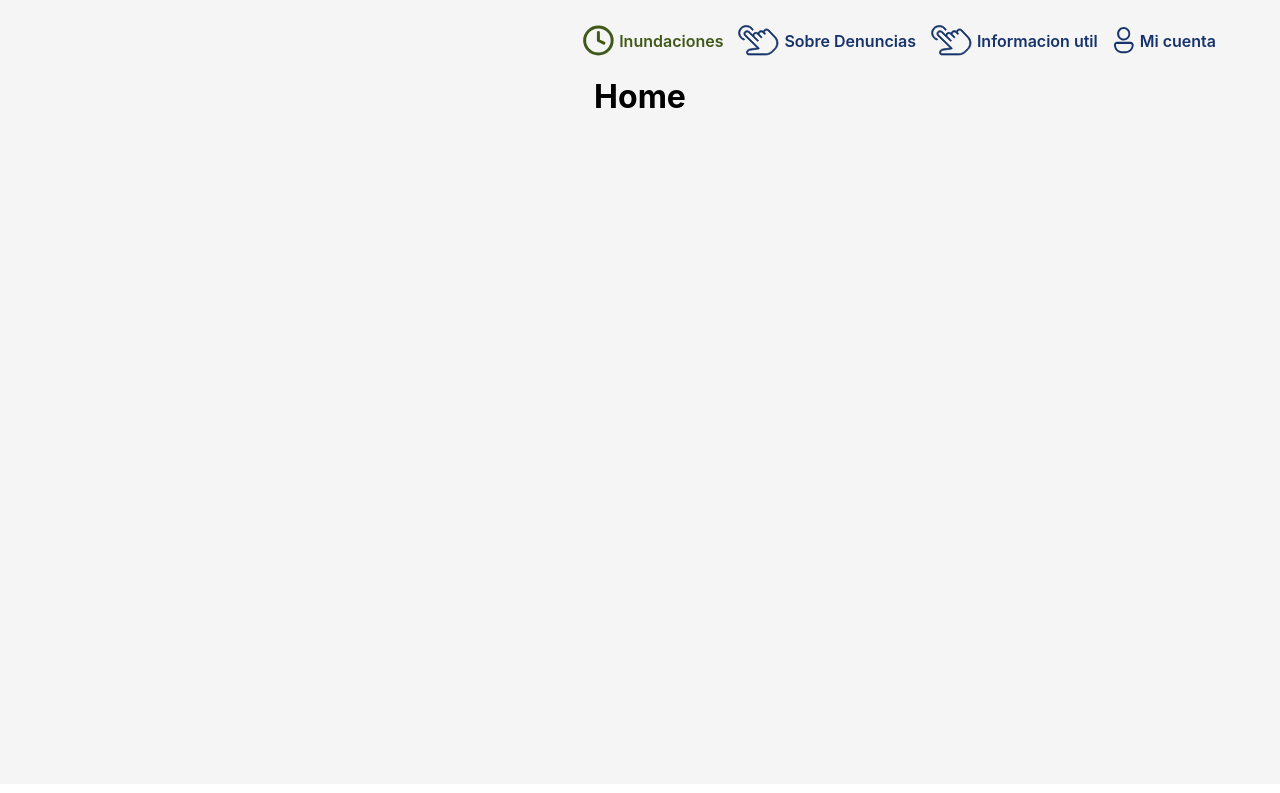
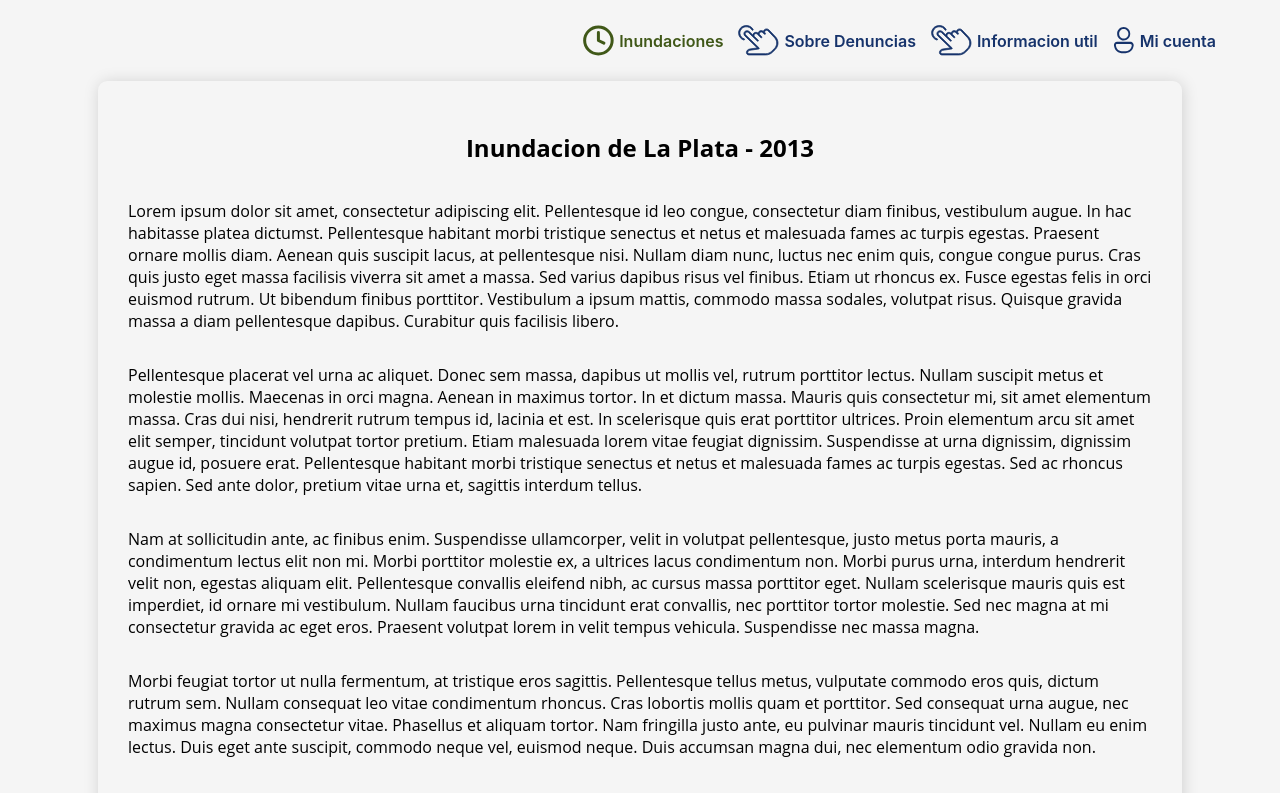
Before and after one commit to VanzaA/ux-web-accesible, a React (Create React App) app: page / in a window 1280 px wide. Shown: the top 793 px of the page. Built offline with nearby package versions, Linux system fonts and the light colour scheme.

Commit message:
Added home

```diff
--- a/src/App.tsx
+++ b/src/App.tsx
@@ -1,8 +1,9 @@
 import { Routes, Route } from "react-router-dom";
+import Footer from "./components/Footer/footer";
 import Navbar from "./components/navbar/Navbar";
+import Home from "./pages/Home/home";
 import IssuesList from "./pages/Issues/issues";
 
-const Home = () => <h1>Home</h1>;
 const Info = () => <h1>Info</h1>;
 const Submit = () => <h1>Submit</h1>;
 const About = () => <h1>About</h1>;
@@ -21,7 +22,7 @@ const App = () => (
         <Route element={<Home />} path="" />
       </Routes>
     </main>
-    <footer />
+    <Footer />
   </>
 );
 
--- /dev/null
+++ b/src/components/Footer/footer.tsx
@@ -0,0 +1,9 @@
+import footerImg from "../../assets/footer.svg";
+
+const Footer = () => (
+  <footer>
+    <img src={footerImg} alt="imagen de pie de pagina" />
+  </footer>
+);
+
+export default Footer;
--- a/src/index.css
+++ b/src/index.css
@@ -15,7 +15,15 @@ body {
 
 footer {
   margin-top: auto;
-  width: 100vw;
-  height: 2vh;
-  background-color: white;
 }
+
+footer img {
+  height: 100%;
+  width: 100%;
+}
+
+@media (max-width: 1200px) {
+  footer {
+    display: none;
+  }
+}
--- /dev/null
+++ b/src/pages/Home/home.jsx
@@ -0,0 +1,72 @@
+import { useEffect } from "react";
+import "./index.css";
+
+const Home = () => {
+  const title = "Inundacion de La Plata - 2013";
+
+  useEffect(() => {
+    const header = document.querySelector("#mobile-header");
+    if (header) header.textContent = title;
+  }, []);
+
+  return (
+    <section id="home">
+      <h1 id="home-header">{title}</h1>
+      <p>
+        Lorem ipsum dolor sit amet, consectetur adipiscing elit. Pellentesque id
+        leo congue, consectetur diam finibus, vestibulum augue. In hac habitasse
+        platea dictumst. Pellentesque habitant morbi tristique senectus et netus
+        et malesuada fames ac turpis egestas. Praesent ornare mollis diam.
+        Aenean quis suscipit lacus, at pellentesque nisi. Nullam diam nunc,
+        luctus nec enim quis, congue congue purus. Cras quis justo eget massa
+        facilisis viverra sit amet a massa. Sed varius dapibus risus vel
+        finibus. Etiam ut rhoncus ex. Fusce egestas felis in orci euismod
+        rutrum. Ut bibendum finibus porttitor. Vestibulum a ipsum mattis,
+        commodo massa sodales, volutpat risus. Quisque gravida massa a diam
+        pellentesque dapibus. Curabitur quis facilisis libero.
+      </p>
+      <p>
+        Pellentesque placerat vel urna ac aliquet. Donec sem massa, dapibus ut
+        mollis vel, rutrum porttitor lectus. Nullam suscipit metus et molestie
+        mollis. Maecenas in orci magna. Aenean in maximus tortor. In et dictum
+        massa. Mauris quis consectetur mi, sit amet elementum massa. Cras dui
+        nisi, hendrerit rutrum tempus id, lacinia et est. In scelerisque quis
+        erat porttitor ultrices. Proin elementum arcu sit amet elit semper,
+        tincidunt volutpat tortor pretium. Etiam malesuada lorem vitae feugiat
+        dignissim. Suspendisse at urna dignissim, dignissim augue id, posuere
+        erat. Pellentesque habitant morbi tristique senectus et netus et
+        malesuada fames ac turpis egestas. Sed ac rhoncus sapien. Sed ante
+        dolor, pretium vitae urna et, sagittis interdum tellus.
+      </p>
+      <p>
+        Nam at sollicitudin ante, ac finibus enim. Suspendisse ullamcorper,
+        velit in volutpat pellentesque, justo metus porta mauris, a condimentum
+        lectus elit non mi. Morbi porttitor molestie ex, a ultrices lacus
+        condimentum non. Morbi purus urna, interdum hendrerit velit non, egestas
+        aliquam elit. Pellentesque convallis eleifend nibh, ac cursus massa
+        porttitor eget. Nullam scelerisque mauris quis est imperdiet, id ornare
+        mi vestibulum. Nullam faucibus urna tincidunt erat convallis, nec
+        porttitor tortor molestie. Sed nec magna at mi consectetur gravida ac
+        eget eros. Praesent volutpat lorem in velit tempus vehicula. Suspendisse
+        nec massa magna.
+      </p>
+      <p>
+        Morbi feugiat tortor ut nulla fermentum, at tristique eros sagittis.
+        Pellentesque tellus metus, vulputate commodo eros quis, dictum rutrum
+        sem. Nullam consequat leo vitae condimentum rhoncus. Cras lobortis
+        mollis quam et porttitor. Sed consequat urna augue, nec maximus magna
+        consectetur vitae. Phasellus et aliquam tortor. Nam fringilla justo
+        ante, eu pulvinar mauris tincidunt vel. Nullam eu enim lectus. Duis eget
+        ante suscipit, commodo neque vel, euismod neque. Duis accumsan magna
+        dui, nec elementum odio gravida non.
+      </p>
+      <p>
+        Donec metus elit, pulvinar id faucibus ullamcorper, egestas et nisl.
+        Praesent euismod venenatis scelerisque. Nunc elementum ex purus, sit
+        amet cursus erat aliquam massa quis, luctus tristique lorem.{" "}
+      </p>
+    </section>
+  );
+};
+
+export default Home;
--- /dev/null
+++ b/src/pages/Home/index.css
@@ -0,0 +1,20 @@
+#home {
+  display: flex;
+  flex-direction: column;
+  align-items: center;
+  margin-top: 25px;
+  padding: 30px;
+  box-shadow: 1.0431px 1.0431px 15.6466px rgba(0, 0, 0, 0.15);
+  border-radius: 9.38793px;
+  font-family: "Open Sans";
+  margin-bottom: 25px;
+}
+#home p {
+  width: 80vw;
+}
+
+@media (max-width: 1200px) {
+  #home-header {
+    display: none;
+  }
+}
```
Also changed, not shown: src/assets/footer.svg (added), src/pages/home.jsx (deleted).
